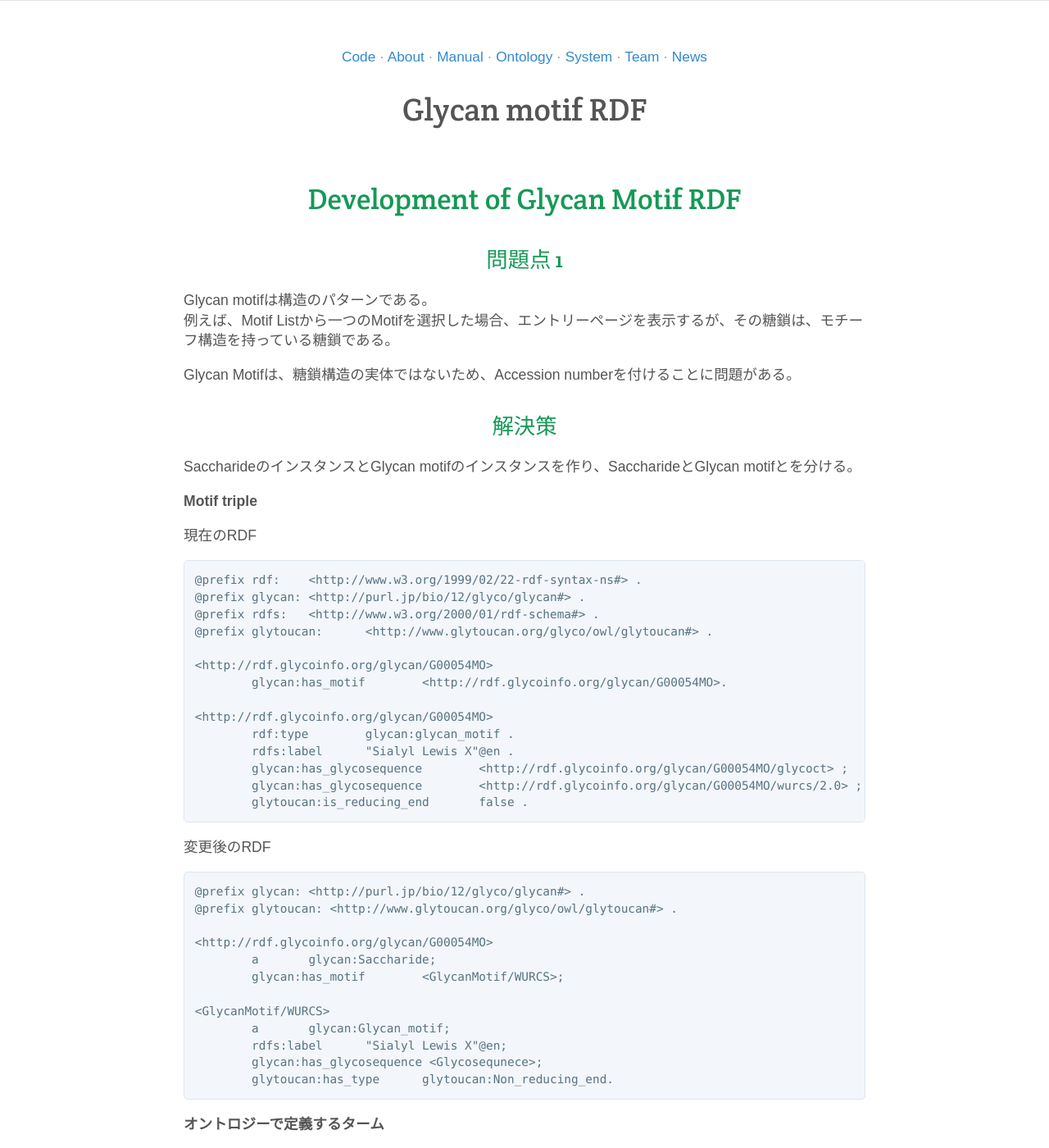
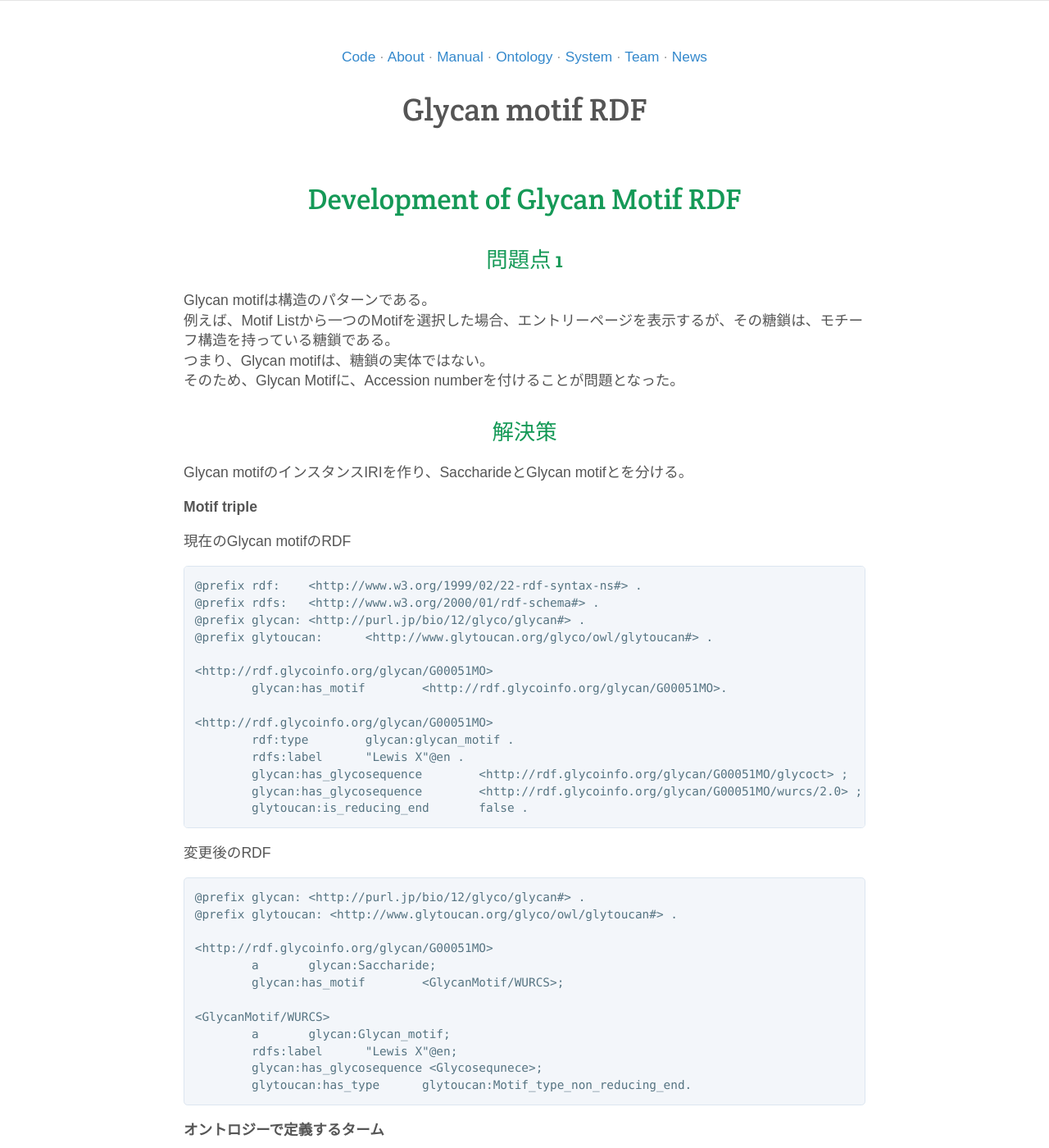
Before and after one commit to glytoucan/glytoucan, a Jekyll site: the page built from system/rdf/devMotifRdf.md, in a window 1280 px wide and 1400 px high. Shown: the whole window at 82% size. Built offline with Jekyll 4.4.1, drawn with Linux system fonts in a browser that asks for light colours; nearby versions of some CDN libraries; some of the changed text lies outside the part shown.

Commit message:
update motif data dev

````diff
--- a/system/rdf/devMotifRdf.md
+++ b/system/rdf/devMotifRdf.md
@@ -12,33 +12,33 @@
 
 Glycan motifは構造のパターンである。
 例えば、Motif Listから一つのMotifを選択した場合、エントリーページを表示するが、その糖鎖は、モチーフ構造を持っている糖鎖である。
-
-Glycan Motifは、糖鎖構造の実体ではないため、Accession numberを付けることに問題がある。
+つまり、Glycan motifは、糖鎖の実体ではない。
+そのため、Glycan Motifに、Accession numberを付けることが問題となった。
 
 
 ## 解決策
 
-SaccharideのインスタンスとGlycan motifのインスタンスを作り、SaccharideとGlycan motifとを分ける。
+Glycan motifのインスタンスIRIを作り、SaccharideとGlycan motifとを分ける。
 
 
 **Motif triple**
 
-現在のRDF
+現在のGlycan motifのRDF
 
 ```
 @prefix rdf:	<http://www.w3.org/1999/02/22-rdf-syntax-ns#> .
+@prefix rdfs:	<http://www.w3.org/2000/01/rdf-schema#> .
 @prefix glycan:	<http://purl.jp/bio/12/glyco/glycan#> .
-@prefix rdfs:	<http://www.w3.org/2000/01/rdf-schema#> .
 @prefix glytoucan:	<http://www.glytoucan.org/glyco/owl/glytoucan#> .
 
-<http://rdf.glycoinfo.org/glycan/G00054MO>
-	glycan:has_motif	<http://rdf.glycoinfo.org/glycan/G00054MO>.
+<http://rdf.glycoinfo.org/glycan/G00051MO>
+	glycan:has_motif	<http://rdf.glycoinfo.org/glycan/G00051MO>.
 
-<http://rdf.glycoinfo.org/glycan/G00054MO>
+<http://rdf.glycoinfo.org/glycan/G00051MO>
 	rdf:type	glycan:glycan_motif .
-	rdfs:label	"Sialyl Lewis X"@en .
-	glycan:has_glycosequence	<http://rdf.glycoinfo.org/glycan/G00054MO/glycoct> ;
-	glycan:has_glycosequence	<http://rdf.glycoinfo.org/glycan/G00054MO/wurcs/2.0> ;
+	rdfs:label	"Lewis X"@en .
+	glycan:has_glycosequence	<http://rdf.glycoinfo.org/glycan/G00051MO/glycoct> ;
+	glycan:has_glycosequence	<http://rdf.glycoinfo.org/glycan/G00051MO/wurcs/2.0> ;
 	glytoucan:is_reducing_end	false .
 ```
 
@@ -49,15 +49,15 @@
 @prefix glycan: <http://purl.jp/bio/12/glyco/glycan#> .
 @prefix glytoucan: <http://www.glytoucan.org/glyco/owl/glytoucan#> .
 
-<http://rdf.glycoinfo.org/glycan/G00054MO>
+<http://rdf.glycoinfo.org/glycan/G00051MO>
 	a	glycan:Saccharide;
 	glycan:has_motif	<GlycanMotif/WURCS>;
 
 <GlycanMotif/WURCS>
 	a	glycan:Glycan_motif;
-	rdfs:label	"Sialyl Lewis X"@en;
+	rdfs:label	"Lewis X"@en;
 	glycan:has_glycosequence <Glycosequnece>;
-	glytoucan:has_type	glytoucan:Non_reducing_end.
+	glytoucan:has_type	glytoucan:Motif_type_non_reducing_end.
 ```
 
 
@@ -82,23 +84,26 @@
 	rdf:type	owl:ObjectProperty;
 	rdfs:domain	glycan:Gycan_motif;
 	rdfs:range	glytoucan:Motif_type;
-	rdfs:label	"has type"^^xsd:string.
+	rdfs:label	"has type"@en.
+	rdfs:comment	"A glycan motif has type such as internal, reducing end and non-reducing end."@en.
 
 
 ## Individual
-glytoucan:Internal
+glytoucan:Motif_type_internal
 	rdf:type	glytoucan:Motif_type, owl:NamedIndividual;
-	rdfs:label	“Internal”^^xsd:string;
-	rdfs:comment	“A glycan motif  internal apper in the glycan structure. “^^xsd:string.
+	rdfs:label	“Internal”@en;
+	rdfs:comment	“A glycan motif  internal apper in the glycan structure. “@en.
 
-glytoucan:Reducing_end
+glytoucan:Motif_type_reducing_end
 	rdf:type	glytoucan:Motif_type, owl:NamedIndividual;
-	rdfs:label	“Reducing end”^^xsd:string.
+	rdfs:label	“Reducing end”@en;
+	rdfs:comment	“A glycan motif reducing end apper in the glycan structure. “@en.
 
-glytoucan:Non_reducing_end
+glytoucan:Motif_type_non_reducing_end
 	rdf:type	glytoucan:Motif_type, owl:NamedIndividual;
-	rdfs:label	“Non-reducing end”^^xsd:string;
-	sio:hasSynonym	“Non-reducing terminal”^^xsd:string.
+	rdfs:label	“Non-reducing end”@en;
+	sio:hasSynonym	“Non-reducing terminal”@en;
+	rdfs:comment	“A glycan motif non-reducing end apper in the glycan structure. “@en.
 ```
 
 
@@ -135,8 +140,8 @@
 GlycosequenceのインスタンスIRIはどうやって作るか？
 
 これまでは、
-`<http://rdf.glycoinfo.org/glycan/G00054MO/glycoct>`
-`<http://rdf.glycoinfo.org/glycan/G00054MO/wurcs/2.0>`
+`<http://rdf.glycoinfo.org/glycan/G00051MO/glycoct>`
+`<http://rdf.glycoinfo.org/glycan/G00051MO/wurcs/2.0>`
 
 GlycoCT形式、WURCS形式と分けてIRIを作っていた。
 IRIには、Accession numberを含めないので、別の記述方法を考えなければならない
@@ -147,7 +152,7 @@
 つまり、Glycan Motifの糖鎖構造の表示形式は、WURCSのみ扱う。
 
 
-Saccharideの場合、以下のようなGlycosequence IRIが使われている
+Saccharideの場合、以下のようなGlycosequenceのインスタンスIRIが使われている
 `<http://rdf.glycoinfo.org/glycan/G00051MO/wurcs/2.0>`
 
 Glycan motifのGlycosequenceを、WURCSの文字列を使って表現した場合
@@ -168,8 +173,8 @@
 
 ## 解決策
 
-これまでは、Motif nameの記述にrdfs:labelを使ってきたが、これはMotif nameが一つの時に限る。
-そのため、複数を記述するための述語を用意する。
+これまでは、Motif nameの記述にrdfs:labelを使ってきたが、これはMotif nameが一つしかないと仮定して作ってきた。
+そのため、複数を記述するための述語を利用する。
 
 * glycan:has_alias
 * glycan:has_alias_name
@@ -211,7 +216,7 @@
 <http://rdf.glycoinfo.org/motif/WURCS=2.0/3,3,2/[a2122h-1b_1-5_2*NCC/3=O][a1221m-1a_1-5][a2112h-1b_1-5]/1-2-3/a3-b1_a4-c1>
 	a	glycan:Glycan_motif;
 	glycan:has_glycosequence <http://rdf.glycoinfo.org/motif/sequence/WURCS=2.0/3,3,2/[a2122h-1b_1-5_2*NCC/3=O][a1221m-1a_1-5][a2112h-1b_1-5]/1-2-3/a3-b1_a4-c1>;
-	glytoucan:has_type	glytoucan:Non_reducing_end;
+	glytoucan:has_type	glytoucan:Motif_type_non_reducing_end;
 	glycan:has_alias	<http://rdf.glycoinfo.org/motif/aliasWURCS=2.0/3,3,2/[a2122h-1b_1-5_2*NCC/3=O][a1221m-1a_1-5][a2112h-1b_1-5]/1-2-3/a3-b1_a4-c1>.
 
 
@@ -222,7 +227,7 @@
 	glycan:in_carbohydrate_format	glycan:carbohydrate_format_wurcs.
 
 
-<http://rdf.glycoinfo.org/motif/aliasWURCS=2.0/3,3,2/[a2122h-1b_1-5_2*NCC/3=O][a1221m-1a_1-5][a2112h-1b_1-5]/1-2-3/a3-b1_a4-c1>
+<http://rdf.glycoinfo.org/motif/alias/WURCS=2.0/3,3,2/[a2122h-1b_1-5_2*NCC/3=O][a1221m-1a_1-5][a2112h-1b_1-5]/1-2-3/a3-b1_a4-c1>
 	a	glycan:Glycan_motif_alias;
 	glycan:has_alias_name	"Lewis X"@en.
 ```
````
Also changed, not shown: other parts of system/rdf/devMotifRdf.md (+6 -4 lines).
